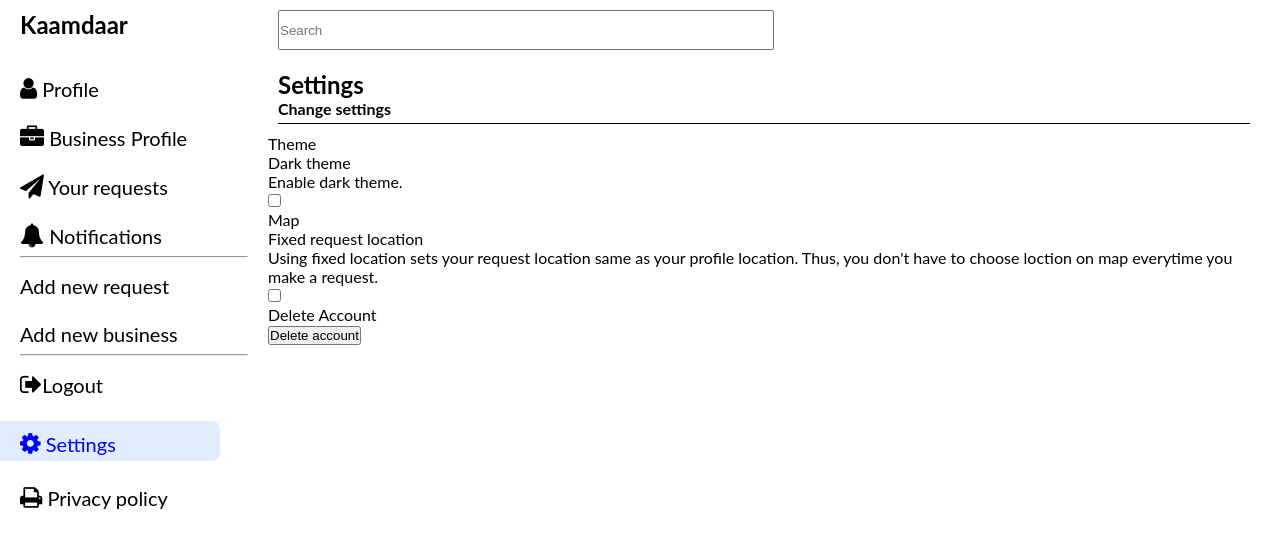
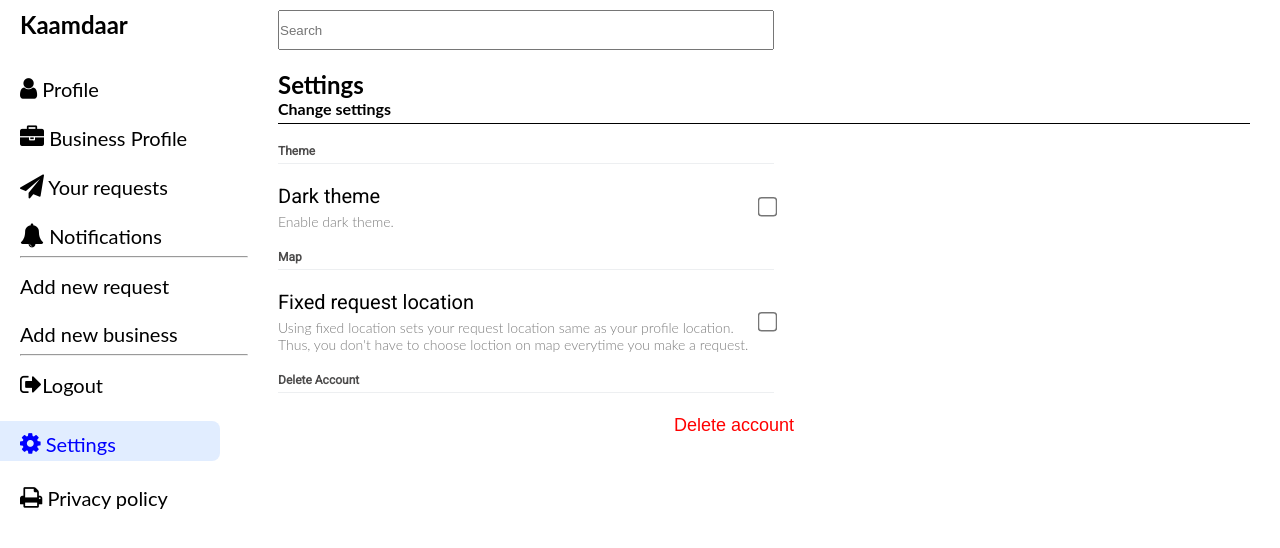
Before and after one commit to rigel-star/kaamdaar-php, a PHP site: page /views/settings.php in a window 1280 px wide. Shown: the top 548 px of the page. Run offline with PHP 8.4, Linux system fonts and the light colour scheme.

Commit message:
style added for settings page

```diff
--- a/static/css/settings.css
+++ b/static/css/settings.css
@@ -6,7 +6,92 @@
     box-sizing: border-box;
 }
 
+:root
+{
+    --checkbox-scale: 1.5;
+}
+
 body {
     font-family: "Lato", sans-serif;
     margin-top: 10px;
 }
+
+.settings-container
+{
+    margin-left: 10px;
+    margin-top: 10px;
+    width: 100%;
+}
+
+.settings-category
+{
+    width: 50%;
+    margin-top: 20px;
+}
+
+.category-title
+{
+    border-bottom: 1px solid #EDEFF1;
+    margin-bottom: 10px;
+    padding-bottom: 5px;
+}
+
+.category-title p
+{
+    font-size: 12px;
+    font-family: Roboto;
+    font-weight: 600;
+    color: #4d4c4c;
+}
+
+.setting
+{
+    margin-top: 20px;
+    width: 100%;
+    height: auto;
+    display: flex;
+    flex-direction: row;
+    justify-content: space-between;
+    flex-basis: 80% 20%;
+}
+
+.setting-text
+{
+    margin-right: 10px;
+}
+
+.setting-title p
+{
+    font-family: Roboto;
+    font-size: 20px;
+    font-weight: 500;
+}
+
+.setting-description p
+{
+    font-size: 14px;
+    color: #7c7c7c;
+    margin-top: 5px;
+    font-weight: 300;
+}
+
+.setting-action input[type=checkbox], button
+{
+    position: relative;
+    top: 50%;
+    -ms-transform: scale(var(--checkbox-scale)) translateY(-50%);
+    -moz-transform: scale(var(--checkbox-scale)) translateY(-50%);
+    -webkit-transform: scale(var(--checkbox-scale)) translateY(-50%);
+    -o-transform: scale(var(--checkbox-scale)) translateY(-50%);
+    transform: scale(var(--checkbox-scale)) translateY(-50%);
+}
+
+.delete-acnt-btn
+{
+    color: red;
+    border: none;
+    background-color: white;
+    cursor: pointer;
+    font-size: 12px;
+    transition: color 0.15s;
+}
```
